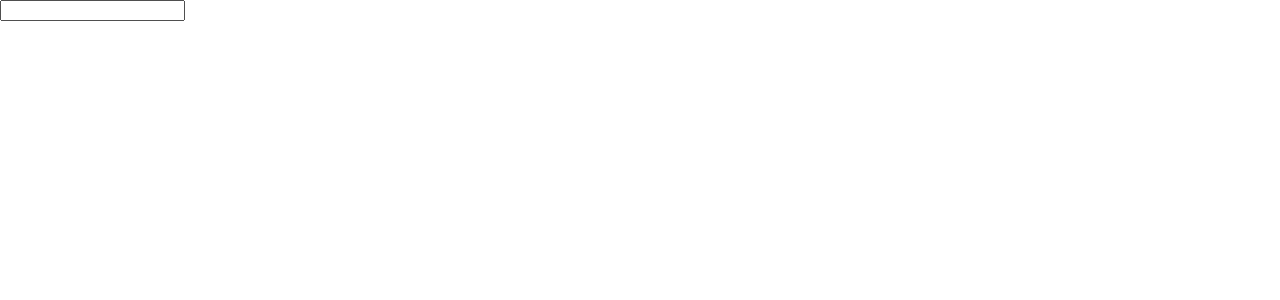
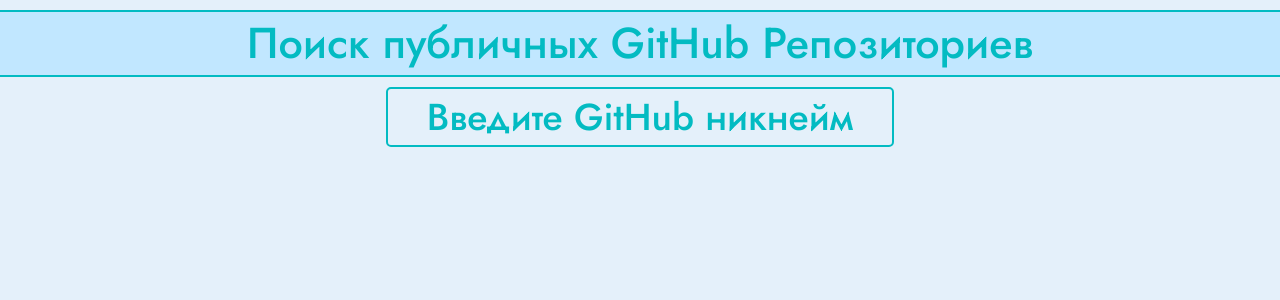
Before and after one commit to bambullbee/GitRepositoriesSearch, a React app: page / in a window 1280 px wide. Shown: the top 300 px of the page. Built offline with nearby package versions, Linux system fonts and the light colour scheme.

Commit message:
Basic styles and related React features were added. Few bugs of Intersection observer features were fixed

```diff
--- a/src/app/App.tsx
+++ b/src/app/App.tsx
@@ -10,10 +10,8 @@
   );
   return (
     <>
-      <div>
-        <Search />
-        <CardsSection />
-      </div>
+      <Search />
+      <CardsSection />
     </>
   );
 };
--- a/src/app/slices/searchSlice.ts
+++ b/src/app/slices/searchSlice.ts
@@ -7,9 +7,8 @@
   author: string;
 }
 
-interface fetchData {
-  data: repository[];
-  author: string;
+interface fetchedRepository extends repository {
+  html_url: string;
 }
 
 interface searchInfoI {
@@ -20,7 +19,6 @@
 export const fetchRepositories = createAsyncThunkTs(
   "search/fetcRepositories",
   async (searchInfo: searchInfoI, { rejectWithValue, getState, dispatch }) => {
-    console.log(searchInfo, "searchInfo");
     const currentPage = getState().search.page;
     if (searchInfo.repoName === "") {
       return {
@@ -39,7 +37,6 @@
         }`
       );
     } catch (error) {
-      console.log("error");
       return rejectWithValue(
         ""
         //    error has to be checked
@@ -53,11 +50,12 @@
       dispatch({ type: "search/oneMorePage" });
     }
     const data = await response.json();
-    const processedData = data.items.map((el: repository) => {
+    console.log(data);
+    const processedData = data.items.map((el: fetchedRepository) => {
       return {
         name: el.name,
         description: el.description,
-        link: el.link,
+        link: el.html_url,
         stargazers_count: el.stargazers_count,
         id: el.id,
       };
@@ -88,7 +86,6 @@
     builder.addCase(fetchRepositories.pending, (state, action) => {});
     builder.addCase(fetchRepositories.rejected, (state, action) => {});
     builder.addCase(fetchRepositories.fulfilled, (state, action) => {
-      console.log(action.payload);
       if (action.payload.isNewPage) {
         state.repositories = [...state.repositories, ...action.payload.data];
       } else {
--- a/src/entities/RepositoryCard/RepositoryCard.tsx
+++ b/src/entities/RepositoryCard/RepositoryCard.tsx
@@ -1,13 +1,12 @@
-import React, { memo, useEffect, useRef } from "react";
+import React, { memo, useEffect, useRef, useState } from "react";
 import { useDispatchTs, type repository } from "@/shared";
 import { fetchRepositories } from "@/app/slices/searchSlice";
 import { store } from "@/app";
+import linkTextCopyFn from "./handlers/linkTextCopyFn";
 
 const observer = new IntersectionObserver((entries, observer) => {
   if (entries[0].isIntersecting) {
-    console.log(entries);
     const storeCopy = store.getState();
-    console.log("observer", storeCopy.search.author);
     store.dispatch(
       fetchRepositories({
         repoName: storeCopy.search.author,
@@ -26,6 +25,7 @@
   id,
 }: repository) => {
   const cardHTMLELement = useRef(null);
+  const [copyBtnText, setCopyBtnText] = useState("Копировать");
   useEffect(() => {
     if (!(cardHTMLELement.current instanceof Element)) {
       return undefined;
@@ -43,12 +43,39 @@
       className="repository-card"
       ref={id % 20 === 0 ? cardHTMLELement : null}
     >
-      <p>Название репозитория: {name}</p>
-      <p>Описание: {description}</p>
-      <div>
-        Ссылка: <a href={link}>Найденый репозиторий</a>
+      <h3 className="heading heading__repo-subheading">{name}</h3>
+      <p className="repository-card__description">{description}</p>
+      <div className="link-block">
+        <h3 className="heading heading__repo-subheading">Ссылка:</h3>
+        <div className="link-block__buttons">
+          <button
+            className="link-block__button font-sett"
+            onClick={(e) => {
+              linkTextCopyFn(e, link, setCopyBtnText);
+            }}
+          >
+            Копировать
+            <div
+              className={`link-block__button__replace ${
+                copyBtnText === "Готово!"
+                  ? "link-block__button__replace-active"
+                  : ""
+              }`}
+              aria-hidden="true"
+            >
+              Готово!
+            </div>
+          </button>
+          <a
+            className="link-block__button font-sett"
+            href={link}
+            target="_blank"
+          >
+            Перейти
+          </a>
+        </div>
       </div>
-      <div>Количество звезд: {stars}</div>
+      <div className="repository-card__stars">Количество звезд: {stars}</div>
     </div>
   );
 };
--- /dev/null
+++ b/src/entities/RepositoryCard/handlers/linkTextCopyFn.ts
@@ -0,0 +1,27 @@
+import { Dispatch, RefObject, SetStateAction } from "react";
+
+function closureFn() {
+  let timer: ReturnType<typeof setTimeout> = undefined;
+  let previousCall: number = undefined;
+  let lastCall: number = undefined;
+  function linkTextCopyFn(
+    e: React.MouseEvent<HTMLButtonElement>,
+    text: string,
+    setState: Dispatch<SetStateAction<string>>
+  ) {
+    e.preventDefault();
+    navigator.clipboard.writeText(text);
+    previousCall = lastCall;
+    lastCall = Date.now();
+    if (previousCall && lastCall - previousCall < 1000) {
+      clearTimeout(timer);
+    }
+    setState("Готово!");
+    timer = setTimeout(() => {
+      setState("Копировать");
+    }, 1000);
+  }
+  return linkTextCopyFn;
+}
+
+export default closureFn();
--- a/src/features/Search/Search.tsx
+++ b/src/features/Search/Search.tsx
@@ -6,18 +6,24 @@
   const [inputValue, setInputValue] = useState<string>("");
   const debounceFetch = useCallback(debounce(), []);
   return (
-    <div>
+    <header>
+      <h1 className="heading heading__main-heading">
+        Поиск публичных GitHub Репозиториев
+      </h1>
       <form action="#">
         <input
+          className="search-input font-sett"
+          aria-description="Поиск по никнейму автора репозиториев GitHub"
           type="text"
           value={inputValue}
           onChange={(e) => {
             inputOnChange(e, setInputValue);
             debounceFetch(e.target.value);
           }}
+          placeholder="Введите GitHub никнейм"
         />
       </form>
-    </div>
+    </header>
   );
 };
 
--- a/src/reset.css
+++ b/src/reset.css
@@ -122,3 +122,9 @@
   border-collapse: collapse;
   border-spacing: 0;
 }
+
+input,
+button {
+  border: none;
+  outline: none;
+}
--- a/src/style.css
+++ b/src/style.css
@@ -1,7 +1,152 @@
+:root {
+  --primary-color: rgb(3, 187, 194);
+  --secondary-color: rgb(193, 231, 255);
+  --third-color: rgb(0, 166, 255);
+  --bgc: #e4f0fa;
+  --repo-card-bg: #fce7f7;
+}
+
+body {
+  background-color: var(--bgc);
+  color: var(--primary-color);
+  font-family: "Jost", sans-serif;
+  font-weight: 500;
+}
+
+.font-sett {
+  color: var(--primary-color);
+  font-family: "Jost", sans-serif;
+  font-size: 1.3rem;
+  font-weight: 500;
+}
+
+/* HEADER */
+
+.heading {
+  text-align: center;
+  background-color: var(--secondary-color);
+  padding: 10px;
+  border: 2px solid var(--primary-color);
+  border-right: none;
+  border-left: none;
+}
+
+.heading__main-heading {
+  font-size: 1.5rem;
+  margin: 10px 0px;
+}
+
+.search-input {
+  text-align: center;
+  display: block;
+  margin: 0 auto;
+  width: 80%;
+  max-width: 500px;
+  background-color: var(--bgc);
+  border: 2px solid var(--primary-color);
+  border-radius: 5px;
+  outline: none;
+}
+
+.search-input::placeholder {
+  color: var(--primary-color);
+}
+
 /* REPOSITORY CARD */
 .repository-card {
-  width: 300px;
+  padding: 5px 10px;
+  width: 90%;
+  max-width: 600px;
   height: auto;
-  border: 2px solid black;
+  background-color: var(--repo-card-bg);
+  border: 2px solid var(--primary-color);
   margin: 20px auto;
 }
+
+.repository-card__description {
+  text-align: center;
+  margin: 5px;
+}
+
+.heading__repo-subheading {
+  font-size: 1.2rem;
+  padding: 5px;
+}
+
+.link-block__buttons {
+  display: flex;
+  justify-content: space-around;
+  margin: 5px 0px;
+}
+
+.link-block__button {
+  position: relative;
+  z-index: 1;
+  display: block;
+  padding: 5px 3px;
+  width: auto;
+  background-color: var(--secondary-color);
+  text-align: center;
+  text-decoration: none;
+  line-height: 1rem;
+  color: var(--third-color);
+  font-size: 1rem;
+  font-weight: 500;
+  border: 2px solid var(--third-color);
+  border-radius: 5px;
+}
+
+.link-block__button__replace {
+  display: none;
+  position: absolute;
+  z-index: 2;
+  top: -2px;
+  left: -2px;
+  width: calc(100% - 6px);
+  height: calc(100% - 10px);
+  padding: 5px 3px;
+  background-color: var(--secondary-color);
+  border: 2px solid var(--third-color);
+  border-radius: 5px;
+}
+
+.link-block__button__replace-active {
+  display: block;
+}
+
+.repository-card__stars {
+  text-align: center;
+}
+
+/* MEDIAQUERIES */
+
+@media (min-width: 600px) {
+  :root {
+    font-size: 1.2rem;
+  }
+}
+@media (min-width: 768px) {
+  :root {
+    font-size: 1.4rem;
+  }
+}
+@media (min-width: 992px) {
+  :root {
+    font-size: 1.6rem;
+  }
+}
+@media (min-width: 1200px) {
+  :root {
+    font-size: 1.8rem;
+  }
+}
+
+/* Hide ScrollBar */
+
+*::-webkit-scrollbar {
+  display: none;
+}
+* {
+  -ms-overflow-style: none;
+  scrollbar-width: none;
+}
```
